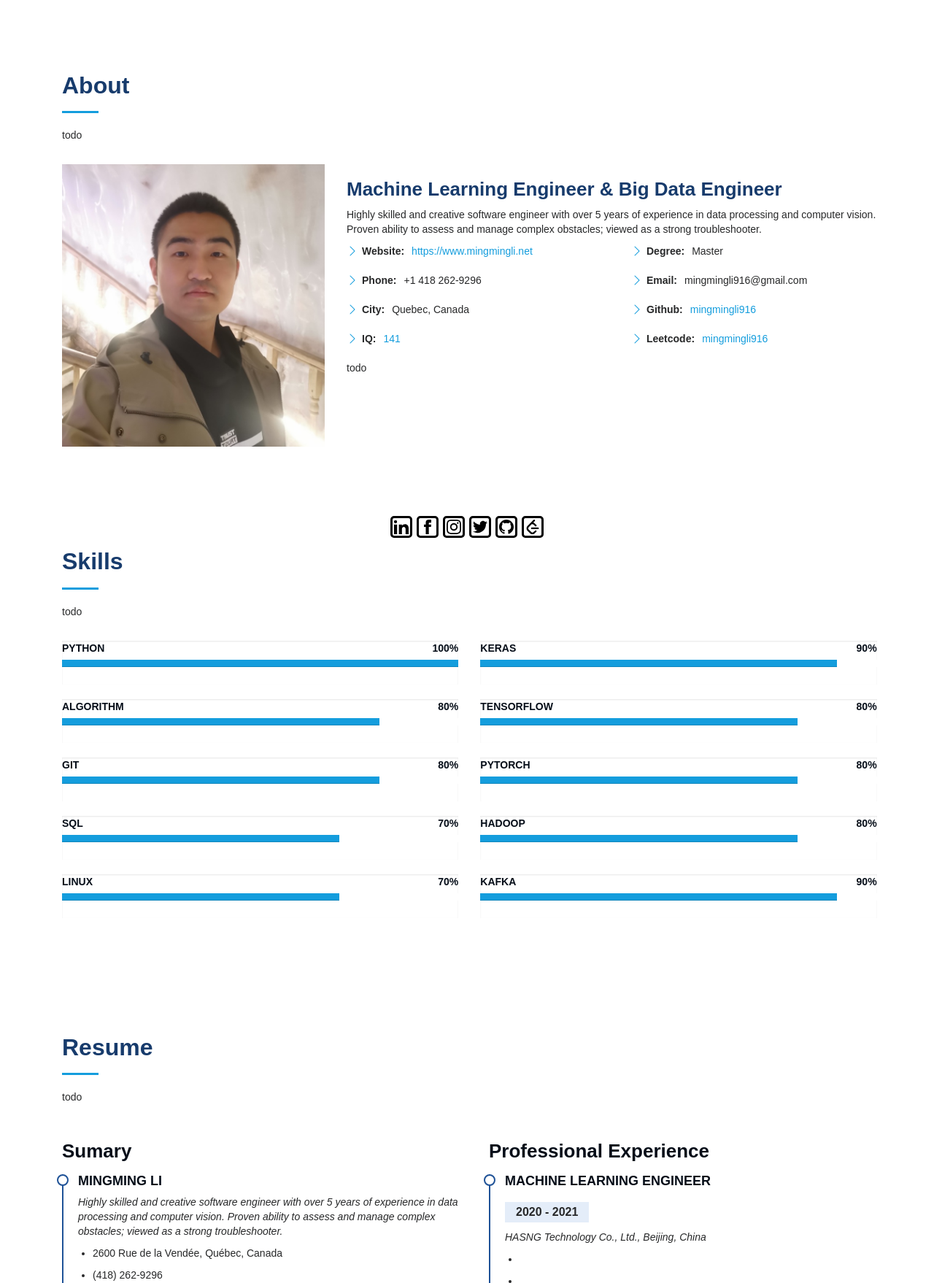
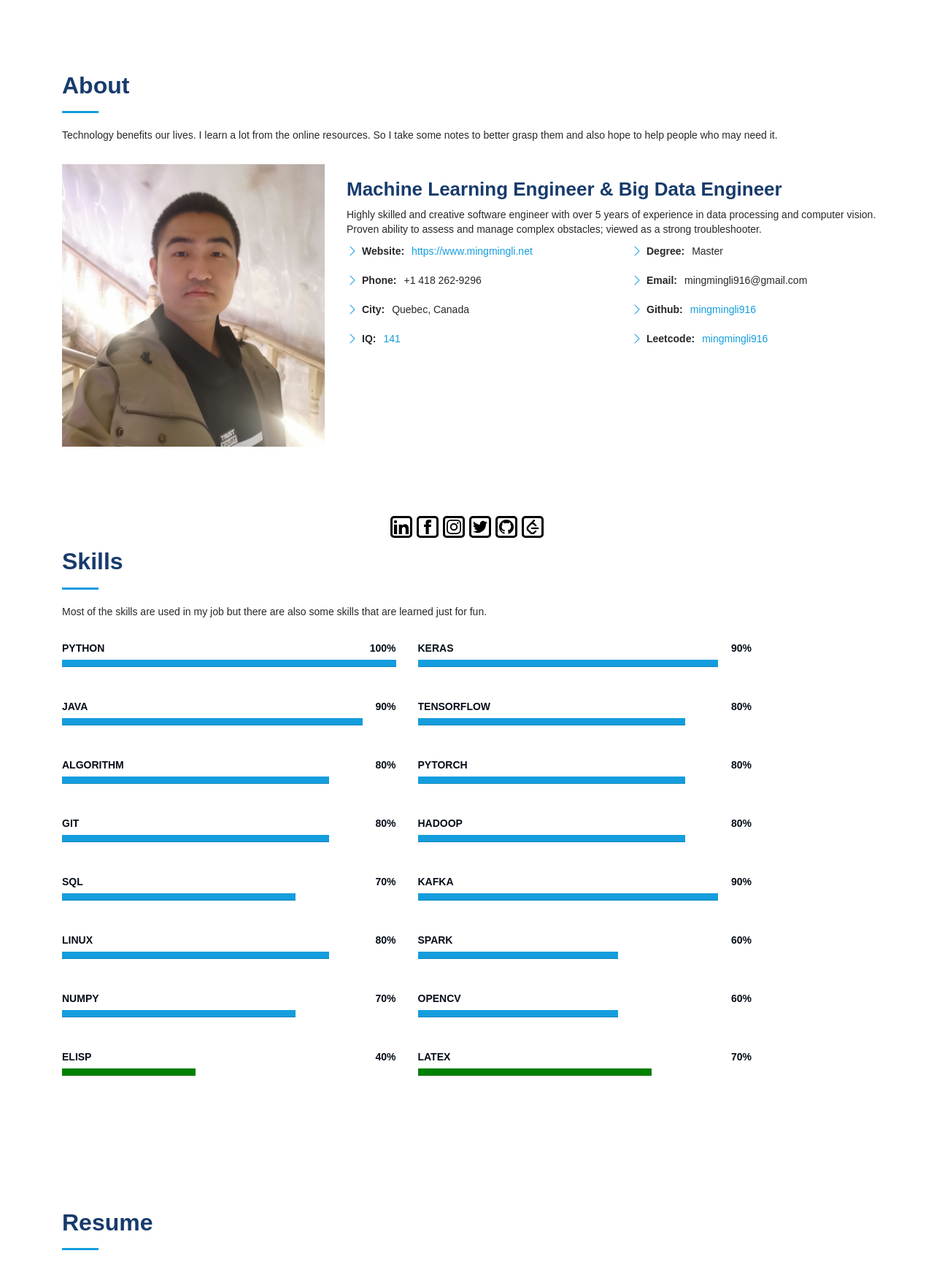
Before and after one commit to AikeAcheson/myblog, a Flask app: page /about in a window 1280 px wide. Shown: the part 52-1810 px from the top of the page at 73% size. Run offline with Flask 2, Linux system fonts and the light colour scheme; some libraries are stand-ins or nearby versions; some web fonts are replaced.

Commit message:
add about me

```diff
--- a/app/static/assets/css/style.css
+++ b/app/static/assets/css/style.css
@@ -154,7 +154,7 @@ h6 {
     list-style: none;
 }
 
-.nav-menu>ul>li {
+.nav-menu > ul > li {
     position: relative;
     white-space: nowrap;
 }
@@ -180,7 +180,7 @@ h6 {
 .nav-menu a:hover,
 .nav-menu .active,
 .nav-menu .active:focus,
-.nav-menu li:hover>a {
+.nav-menu li:hover > a {
     text-decoration: none;
     color: #fff;
 }
@@ -188,7 +188,7 @@ h6 {
 .nav-menu a:hover i,
 .nav-menu .active i,
 .nav-menu .active:focus i,
-.nav-menu li:hover>a i {
+.nav-menu li:hover > a i {
     color: #149ddd;
 }
 
@@ -423,7 +423,8 @@ section {
     height: 60px;
     display: block;
     background: white;
-  border-radius: unset;
+    border-style: none;
+    box-shadow: unset;
 }
 
 .skills .progress .skill {
@@ -452,6 +453,8 @@ section {
     transition: 0.9s;
     background-color: #149ddd;
 }
+
+
 
 /*--------------------------------------------------------------
 # Resume
@@ -598,7 +601,7 @@ section {
     background: rgba(20, 157, 221, 0.95);
 }
 
-.portfolio .portfolio-wrap .portfolio-links a+a {
+.portfolio .portfolio-wrap .portfolio-links a + a {
     border-left: 1px solid #37b3ed;
 }
 
@@ -662,7 +665,7 @@ section {
     font-size: 15px;
 }
 
-.portfolio-details .portfolio-info ul li+li {
+.portfolio-details .portfolio-info ul li + li {
     margin-top: 10px;
 }
 
@@ -933,7 +936,7 @@ section {
     font-weight: 600;
 }
 
-.contact .php-email-form .error-message br+br {
+.contact .php-email-form .error-message br + br {
     margin-top: 25px;
 }
 
@@ -1044,11 +1047,11 @@ section {
     font-size: 15px;
 }
 
-.breadcrumbs ol li+li {
+.breadcrumbs ol li + li {
     padding-left: 10px;
 }
 
-.breadcrumbs ol li+li::before {
+.breadcrumbs ol li + li::before {
     display: inline-block;
     padding-right: 10px;
     color: #0e2442;
--- a/app/templates/about.html
+++ b/app/templates/about.html
@@ -16,7 +16,7 @@
 
     <!-- Vendor CSS Files -->
     <link href="{{ url_for('static', filename='assets/vendor/aos/aos.css') }}" rel="stylesheet">
-    {#    <link href="{{ url_for('static', filename='assets/vendor/bootstrap/css/bootstrap.min.css') }}" rel="stylesheet">#}
+    {#        <link href="{{ url_for('static', filename='assets/vendor/bootstrap/css/bootstrap.min.css') }}" rel="stylesheet">#}
     <link href="{{ url_for('static', filename='assets/vendor/bootstrap-icons/bootstrap-icons.css') }}" rel="stylesheet">
     <link href="{{ url_for('static', filename='assets/vendor/boxicons/css/boxicons.min.css') }}" rel="stylesheet">
     <link href="{{ url_for('static', filename='assets/vendor/glightbox/css/glightbox.min.css') }}" rel="stylesheet">
@@ -37,7 +37,9 @@
             <div class="section-title">
                 <h2>About</h2>
                 <p>
-                    todo
+                    Technology benefits our lives.
+                    I learn a lot from the online resources.
+                    So I take some notes to better grasp them and also hope to help people who may need it.
                 </p>
             </div>
 
@@ -93,7 +95,6 @@
                         </div>
                     </div>
                     <p>
-                        todo
                     </p>
                 </div>
             </div>
@@ -109,13 +110,13 @@
             <div class="section-title">
                 <h2>Skills</h2>
                 <p>
-                    todo
+                    Most of the skills are used in my job but there are also some skills that are learned just for fun.
                 </p>
             </div>
 
             <div class="row skills-content">
 
-                <div class="col-lg-6" data-aos="fade-up" style=" width: 49%">
+                <div class="col-lg-5" data-aos="fade-up" >
 
                     <div class="progress">
                         <span class="skill">Python <i class="val">100%</i></span>
@@ -124,7 +125,13 @@
                                  aria-valuemax="100"></div>
                         </div>
                     </div>
-
+                    <div class="progress">
+                        <span class="skill">Java <i class="val">90%</i></span>
+                        <div class="progress-bar-wrap">
+                            <div class="progress-bar" role="progressbar" aria-valuenow="90" aria-valuemin="0"
+                                 aria-valuemax="100"></div>
+                        </div>
+                    </div>
                     <div class="progress">
                         <span class="skill">Algorithm<i class="val">80%</i></span>
                         <div class="progress-bar-wrap">
@@ -148,16 +155,29 @@
                         </div>
                     </div>
                     <div class="progress">
-                        <span class="skill">Linux <i class="val">70%</i></span>
+                        <span class="skill">Linux <i class="val">80%</i></span>
+                        <div class="progress-bar-wrap">
+                            <div class="progress-bar" role="progressbar" aria-valuenow="80" aria-valuemin="0"
+                                 aria-valuemax="100"></div>
+                        </div>
+                    </div>
+                    <div class="progress">
+                        <span class="skill">NumPy <i class="val">70%</i></span>
                         <div class="progress-bar-wrap">
                             <div class="progress-bar" role="progressbar" aria-valuenow="70" aria-valuemin="0"
                                  aria-valuemax="100"></div>
                         </div>
                     </div>
-
+                    <div class="progress">
+                        <span class="skill">Elisp <i class="val">40%</i></span>
+                        <div class="progress-bar-wrap">
+                            <div class="progress-bar" role="progressbar" aria-valuenow="40" aria-valuemin="0"
+                                 aria-valuemax="100" style="background-color: green"></div>
+                        </div>
+                    </div>
                 </div>
 
-                <div class="col-lg-6" data-aos="fade-up" style="width: 49%;">
+                <div class="col-lg-5" data-aos="fade-up" >
 
 
                     <div class="progress">
@@ -189,11 +209,34 @@
                                  aria-valuemax="100"></div>
                         </div>
                     </div>
+
                     <div class="progress">
                         <span class="skill">Kafka <i class="val">90%</i></span>
                         <div class="progress-bar-wrap">
                             <div class="progress-bar" role="progressbar" aria-valuenow="90" aria-valuemin="0"
                                  aria-valuemax="100"></div>
+                        </div>
+                    </div>
+                    <div class="progress">
+                        <span class="skill">Spark <i class="val">60%</i></span>
+                        <div class="progress-bar-wrap">
+                            <div class="progress-bar" role="progressbar" aria-valuenow="60" aria-valuemin="0"
+                                 aria-valuemax="100"></div>
+                        </div>
+                    </div>
+                    <div class="progress">
+                        <span class="skill">OpenCV <i class="val">60%</i></span>
+                        <div class="progress-bar-wrap">
+                            <div class="progress-bar" role="progressbar" aria-valuenow="60" aria-valuemin="0"
+                                 aria-valuemax="100"></div>
+                        </div>
+                    </div>
+
+                    <div class="progress">
+                        <span class="skill">LaTeX <i class="val">70%</i></span>
+                        <div class="progress-bar-wrap">
+                            <div class="progress-bar" role="progressbar" aria-valuenow="70" aria-valuemin="0"
+                                 aria-valuemax="100" style="background-color: green"></div>
                         </div>
                     </div>
                 </div>
@@ -210,7 +253,6 @@
             <div class="section-title">
                 <h2>Resume</h2>
                 <p>
-                    todo
                 </p>
             </div>
 
@@ -234,13 +276,26 @@
                         <h4>Master of Physical Electronics</h4>
                         <h5>2012 - 2015</h5>
                         <p><em>Hebei University, Hebei, China</em></p>
-                        <p>todo</p>
+                        <p>
+                            Numerical Analysis
+                            <br>
+                            Scholarship
+                        </p>
                     </div>
                     <div class="resume-item">
                         <h4>Bachelor of Applied Physics</h4>
                         <h5>2008 - 2012</h5>
                         <p><em>Hunan Institute of Engineering, Hunan, China</em></p>
-                        <p>todo</p>
+                        <p>
+                            Analog Circuit,
+                            Digital Circuits,
+                            Single Chip Microcomputer,
+                            C Language,
+                            Database,
+                            Digital Signal Processing
+                            <br>
+                            Scholarship
+                        </p>
                     </div>
                 </div>
                 <div class="col-lg-6" data-aos="fade-up" data-aos-delay="100">
@@ -250,14 +305,10 @@
                         <h5>2020 - 2021</h5>
                         <p><em>HASNG Technology Co., Ltd., Beijing, China </em></p>
                         <ul>
-                            <li>
-                            </li>
-                            <li>
-                            </li>
-                            <li>
-                            </li>
-                            <li>
-                            </li>
+                            <li>Build, fine-tune and deploy Encoder-Decoder model to document image processing.</li>
+                            <li>Build, fine-tune and deploy mini-YOLO model to document image cut.</li>
+                            <li>Co-operate with 4Paradigm to extract structured contents from document with OCR.</li>
+                            <li>Double the image processing efficiency.</li>
                         </ul>
                     </div>
                     <div class="resume-item">
@@ -265,12 +316,11 @@
                         <h5>2019 - 2020</h5>
                         <p><em>BOS WINNER, Beijing, China</em></p>
                         <ul>
-                            <li>
+                            <li>Study many state-of-the-art papers on computer vision papers.</li>
+                            <li>Combine parts of different models to implement indoor localization with computer
+                                vision.
                             </li>
-                            <li></li>
-                            <li></li>
-                            <li>
-                            </li>
+                            <li>Complete one indoor localization project related patent.</li>
                         </ul>
                     </div>
                     <div class="resume-item">
@@ -278,12 +328,10 @@
                         <h5>2017 - 2019</h5>
                         <p><em>AsiaInfo, Beijing, China</em></p>
                         <ul>
-                            <li>
-                            </li>
-                            <li></li>
-                            <li></li>
-                            <li>
-                            </li>
+                            <li>Refactor kafka project to improve stability.</li>
+                            <li>Collect data from Kafka, process and store them onto Hadoop.</li>
+                            <li>Deploy developed program onto Ambari platform and maintain the Ambari cluster.</li>
+                            <li>Improve the efficiency of project and reduce 80% customer complaints.</li>
                         </ul>
                     </div>
                     <div class="resume-item">
@@ -291,11 +339,10 @@
                         <h5>2016 - 2017</h5>
                         <p><em>360 Gene, Beijing, China</em></p>
                         <ul>
-                            <li>
-                            </li>
-                            <li></li>
-                            <li></li>
-                            <li>
+                            <li>Complete Gene project backend development with Scala, MySQL and Slick.</li>
+                            <li>Analyze the sentiment of website comments with Spark MLlib and TensorFlow.</li>
+                            <li>Efficiently implement the gene backend development and become a full employee in
+                                advance.
                             </li>
                         </ul>
                     </div>
```
Also changed, not shown: app/static/assets/vendor/glightbox/css/plyr.min.css. Lines whose indentation alone changed are shown as unchanged.
